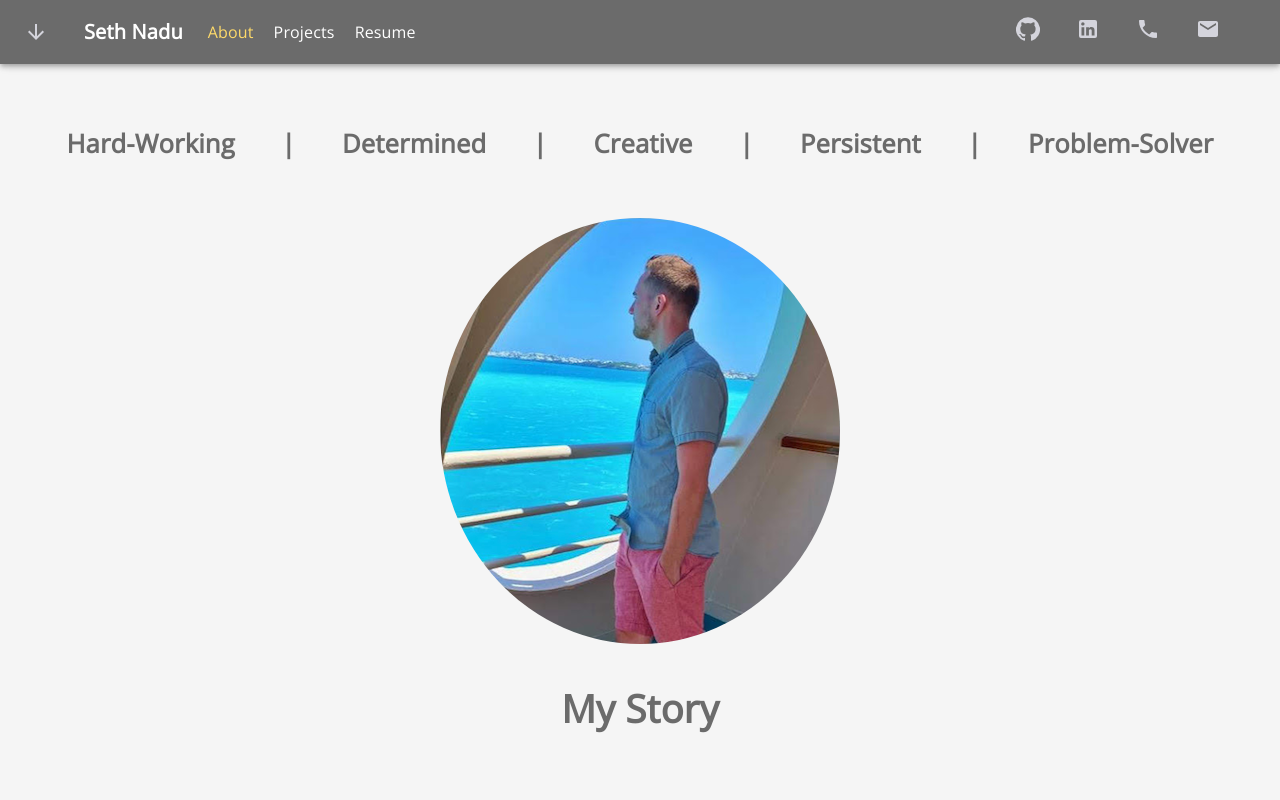
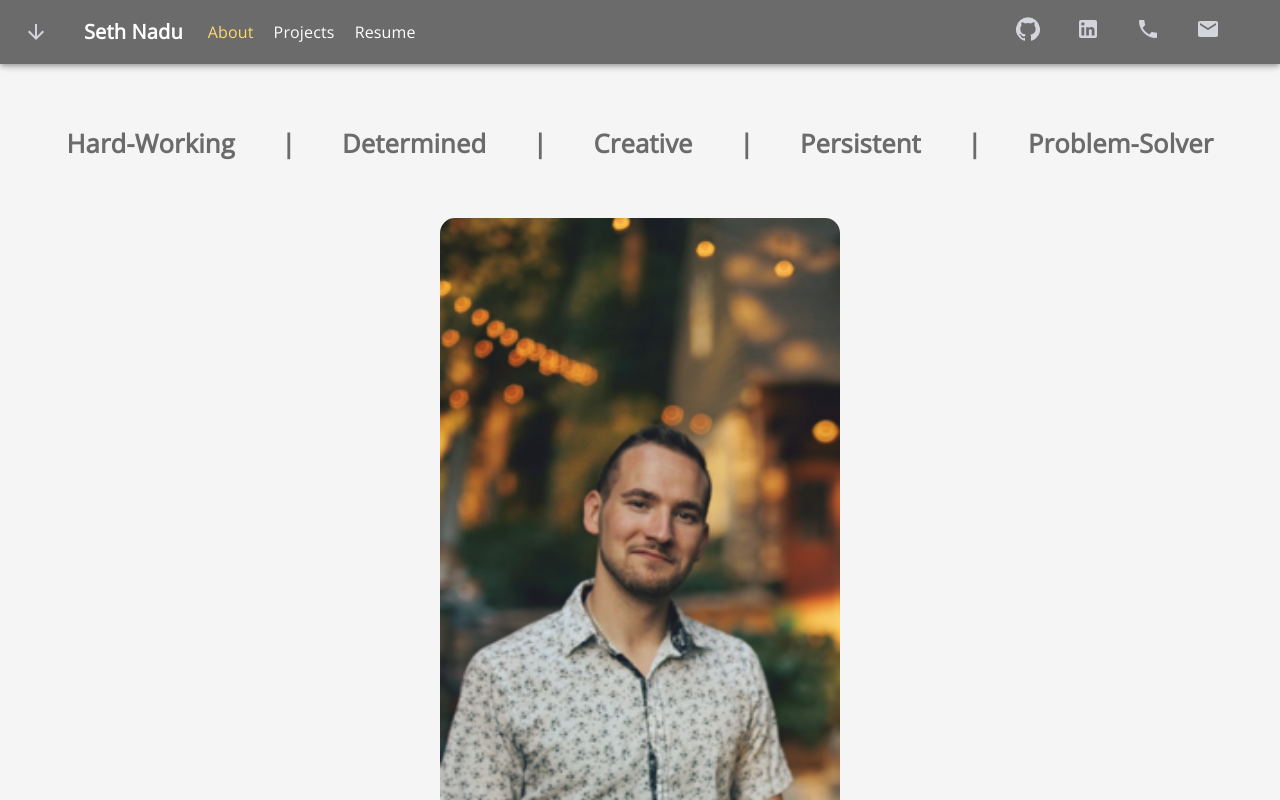
Before and after one commit to sethnadu/portfolio-react, a React (Create React App) app: page /about in a window 1280 px wide. Shown: the top 800 px of the page. Built offline with nearby package versions, Linux system fonts and the light colour scheme.

Commit message:
changed photo

```diff
--- a/src/Components/aboutPage/AboutPage.jsx
+++ b/src/Components/aboutPage/AboutPage.jsx
@@ -11,15 +11,17 @@ import { DiJavascript1, DiResponsive } from 'react-icons/di';
 
 const useStyles = makeStyles({
     photoImage: {
-        borderRadius: '50%',
+        borderRadius: '15px',
         width: "100%",
-        maxWidth: '400px',
+        maxWidth: '500px',
+        minWidth: '400px',
+        height: "100%"
         // border: '2px solid #feda6a'
     },
     photoImageOpen: {
         width: "100%",
         maxWidth: '400px',
-        borderRadius: 15,
+        borderRadius: '10px',
         // border: '2px solid #feda6a'
     },
     desktopStyle: {
```
Also changed, not shown: src/Assets/me-old.png (added), src/Assets/me.png.
